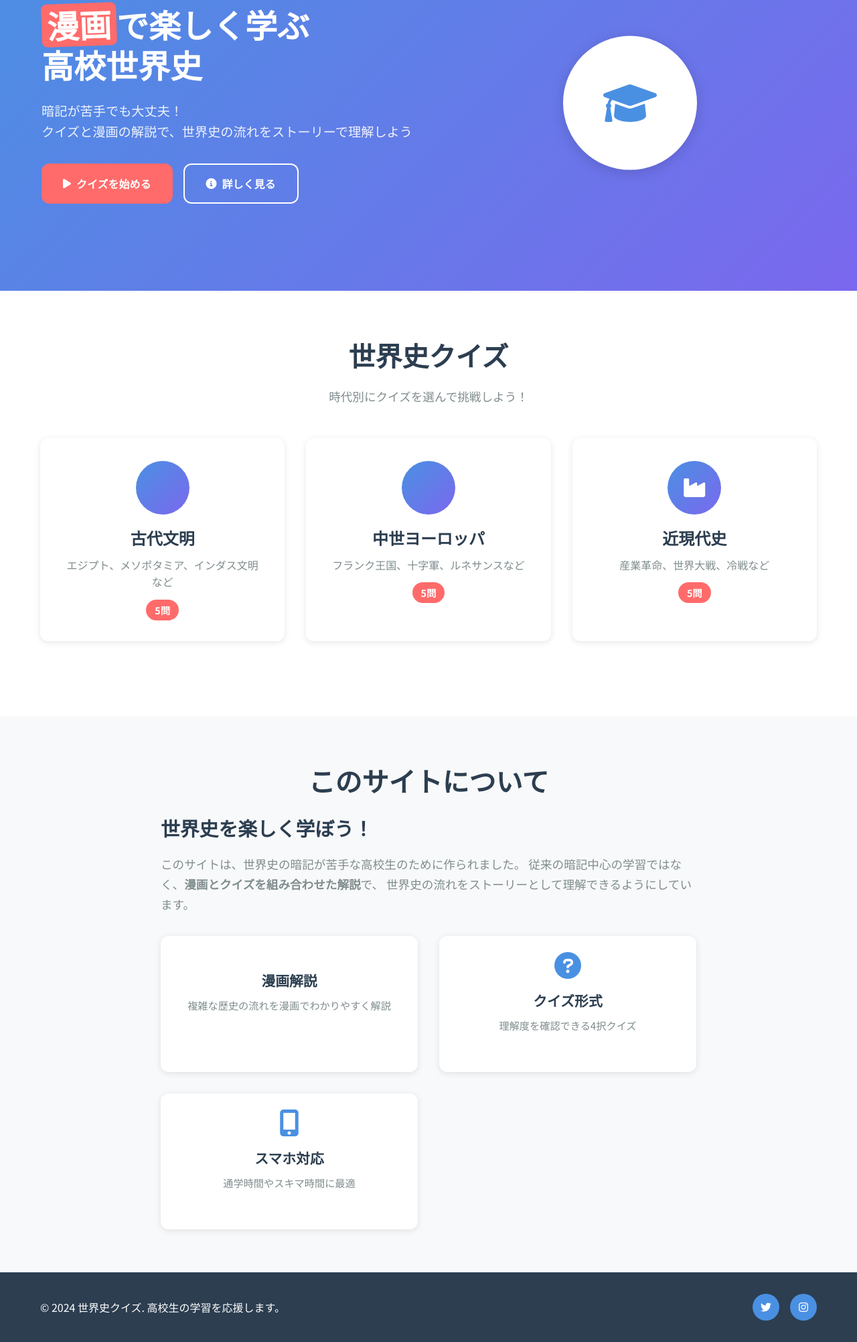
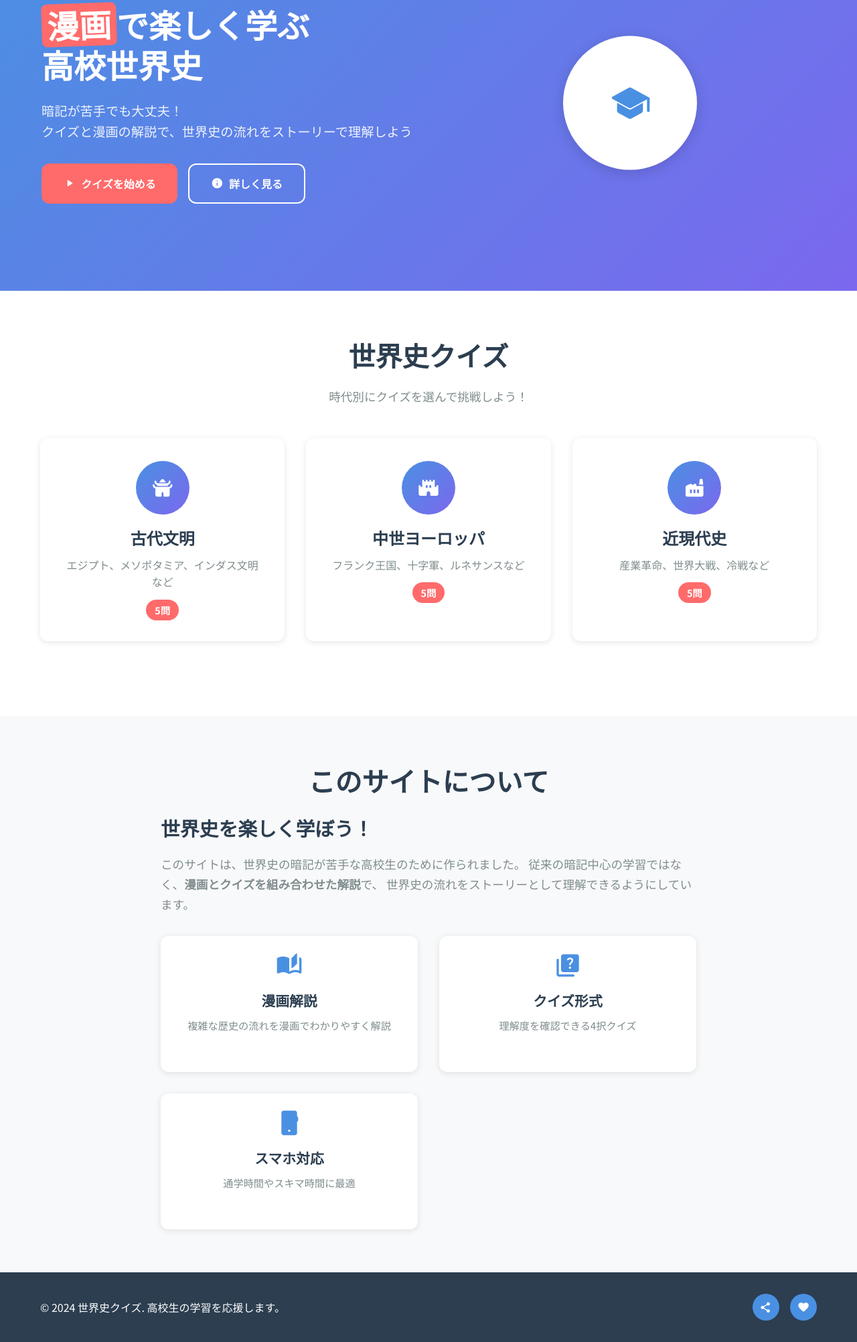
Before and after one commit to chatgpt5base/Sekaman5, a plain HTML site: page index.html in a window 1280 px wide. Shown: the part 206-2209 px from the top of the page at 67% size. Drawn offline with nearby package versions, Linux system fonts and the light colour scheme.

Commit message:
Update icons to Google Fonts Material Symbols Rounded
- Replace Font Awesome icons with Material Symbols Rounded
- Update all icons throughout the site for consistent design
- Add proper font-variation-settings for optimal display
- Maintain responsive design and accessibility

```diff
--- a/index.html
+++ b/index.html
@@ -7,7 +7,7 @@
     <meta name="description" content="高校生向けの世界史学習サイト。クイズと漫画で楽しく世界史をマスターしよう！">
     <link rel="stylesheet" href="styles.css">
     <link href="https://fonts.googleapis.com/css2?family=Noto+Sans+JP:wght@300;400;500;700&display=swap" rel="stylesheet">
-    <link rel="stylesheet" href="https://cdnjs.cloudflare.com/ajax/libs/font-awesome/6.0.0/css/all.min.css">
+    <link rel="stylesheet" href="https://fonts.googleapis.com/css2?family=Material+Symbols+Rounded:opsz,wght,FILL,GRAD@20..48,100..700,0..1,-50..200" />
 </head>
 <body>
     <!-- ヘッダー -->
@@ -15,7 +15,7 @@
         <div class="container">
             <div class="header-content">
                 <h1 class="logo">
-                    <i class="fas fa-globe-americas"></i>
+                    <span class="material-symbols-rounded">public</span>
                     世界史クイズ
                 </h1>
                 <nav class="nav">
@@ -43,18 +43,18 @@
                     </p>
                     <div class="hero-buttons">
                         <button class="btn btn-primary" onclick="startQuiz()">
-                            <i class="fas fa-play"></i>
+                            <span class="material-symbols-rounded">play_arrow</span>
                             クイズを始める
                         </button>
                         <button class="btn btn-secondary" onclick="scrollToSection('about')">
-                            <i class="fas fa-info-circle"></i>
+                            <span class="material-symbols-rounded">info</span>
                             詳しく見る
                         </button>
                     </div>
                 </div>
                 <div class="hero-image">
                     <div class="mascot">
-                        <i class="fas fa-graduation-cap"></i>
+                        <span class="material-symbols-rounded">school</span>
                     </div>
                 </div>
             </div>
@@ -72,7 +72,7 @@
                 <div class="quiz-categories" id="quizCategories">
                     <div class="category-card" onclick="selectCategory('ancient')">
                         <div class="category-icon">
-                            <i class="fas fa-pyramid"></i>
+                            <span class="material-symbols-rounded">temple_buddhist</span>
                         </div>
                         <h3>古代文明</h3>
                         <p>エジプト、メソポタミア、インダス文明など</p>
@@ -80,7 +80,7 @@
                     </div>
                     <div class="category-card" onclick="selectCategory('medieval')">
                         <div class="category-icon">
-                            <i class="fas fa-castle"></i>
+                            <span class="material-symbols-rounded">castle</span>
                         </div>
                         <h3>中世ヨーロッパ</h3>
                         <p>フランク王国、十字軍、ルネサンスなど</p>
@@ -88,7 +88,7 @@
                     </div>
                     <div class="category-card" onclick="selectCategory('modern')">
                         <div class="category-icon">
-                            <i class="fas fa-industry"></i>
+                            <span class="material-symbols-rounded">factory</span>
                         </div>
                         <h3>近現代史</h3>
                         <p>産業革命、世界大戦、冷戦など</p>
@@ -135,11 +135,11 @@
                         <p class="score-message" id="scoreMessage"></p>
                         <div class="result-actions">
                             <button class="btn btn-primary" onclick="restartQuiz()">
-                                <i class="fas fa-redo"></i>
+                                <span class="material-symbols-rounded">refresh</span>
                                 もう一度挑戦
                             </button>
                             <button class="btn btn-secondary" onclick="backToCategories()">
-                                <i class="fas fa-arrow-left"></i>
+                                <span class="material-symbols-rounded">arrow_back</span>
                                 カテゴリ選択に戻る
                             </button>
                         </div>
@@ -162,17 +162,17 @@
                         </p>
                         <div class="features">
                             <div class="feature">
-                                <i class="fas fa-comic"></i>
+                                <span class="material-symbols-rounded">auto_stories</span>
                                 <h4>漫画解説</h4>
                                 <p>複雑な歴史の流れを漫画でわかりやすく解説</p>
                             </div>
                             <div class="feature">
-                                <i class="fas fa-question-circle"></i>
+                                <span class="material-symbols-rounded">quiz</span>
                                 <h4>クイズ形式</h4>
                                 <p>理解度を確認できる4択クイズ</p>
                             </div>
                             <div class="feature">
-                                <i class="fas fa-mobile-alt"></i>
+                                <span class="material-symbols-rounded">phone_android</span>
                                 <h4>スマホ対応</h4>
                                 <p>通学時間やスキマ時間に最適</p>
                             </div>
@@ -190,10 +190,10 @@
                 <p>&copy; 2024 世界史クイズ. 高校生の学習を応援します。</p>
                 <div class="social-links">
                     <a href="#" class="social-link">
-                        <i class="fab fa-twitter"></i>
+                        <span class="material-symbols-rounded">share</span>
                     </a>
                     <a href="#" class="social-link">
-                        <i class="fab fa-instagram"></i>
+                        <span class="material-symbols-rounded">favorite</span>
                     </a>
                 </div>
             </div>
--- a/script.js
+++ b/script.js
@@ -373,12 +373,12 @@ function showResult() {
 
     if (isCorrect) {
         resultIcon.className = 'result-icon correct';
-        resultIcon.innerHTML = '<i class="fas fa-check"></i>';
+        resultIcon.innerHTML = '<span class="material-symbols-rounded">check</span>';
         resultTitle.textContent = '正解！';
         resultTitle.style.color = 'var(--success-color)';
     } else {
         resultIcon.className = 'result-icon incorrect';
-        resultIcon.innerHTML = '<i class="fas fa-times"></i>';
+        resultIcon.innerHTML = '<span class="material-symbols-rounded">close</span>';
         resultTitle.textContent = '不正解...';
         resultTitle.style.color = 'var(--accent-color)';
     }
--- a/styles.css
+++ b/styles.css
@@ -64,8 +64,9 @@ body {
     gap: 0.5rem;
 }
 
-.logo i {
+.logo .material-symbols-rounded {
     font-size: 1.8rem;
+    font-variation-settings: 'FILL' 1, 'wght' 400, 'GRAD' 0, 'opsz' 24;
 }
 
 .nav {
@@ -152,6 +153,11 @@ body {
     text-align: center;
 }
 
+.btn .material-symbols-rounded {
+    font-size: 1.2rem;
+    font-variation-settings: 'FILL' 1, 'wght' 400, 'GRAD' 0, 'opsz' 20;
+}
+
 .btn-primary {
     background: var(--accent-color);
     color: var(--white);
@@ -192,6 +198,11 @@ body {
     color: var(--primary-color);
     box-shadow: var(--shadow-hover);
     animation: float 3s ease-in-out infinite;
+}
+
+.mascot .material-symbols-rounded {
+    font-size: 4rem;
+    font-variation-settings: 'FILL' 1, 'wght' 400, 'GRAD' 0, 'opsz' 48;
 }
 
 @keyframes float {
@@ -256,6 +267,11 @@ body {
     margin: 0 auto 1rem;
     font-size: 2rem;
     color: var(--white);
+}
+
+.category-icon .material-symbols-rounded {
+    font-size: 2rem;
+    font-variation-settings: 'FILL' 1, 'wght' 400, 'GRAD' 0, 'opsz' 24;
 }
 
 .category-card h3 {
@@ -406,6 +422,11 @@ body {
     color: var(--white);
 }
 
+.result-icon .material-symbols-rounded {
+    font-size: 2rem;
+    font-variation-settings: 'FILL' 1, 'wght' 400, 'GRAD' 0, 'opsz' 24;
+}
+
 .result-icon.correct {
     background: var(--success-color);
 }
@@ -546,10 +567,11 @@ body {
     box-shadow: var(--shadow);
 }
 
-.feature i {
+.feature .material-symbols-rounded {
     font-size: 2.5rem;
     color: var(--primary-color);
     margin-bottom: 1rem;
+    font-variation-settings: 'FILL' 1, 'wght' 400, 'GRAD' 0, 'opsz' 24;
 }
 
 .feature h4 {
@@ -595,6 +617,11 @@ body {
     color: var(--white);
     text-decoration: none;
     transition: var(--transition);
+}
+
+.social-link .material-symbols-rounded {
+    font-size: 1.2rem;
+    font-variation-settings: 'FILL' 1, 'wght' 400, 'GRAD' 0, 'opsz' 20;
 }
 
 .social-link:hover {
```
